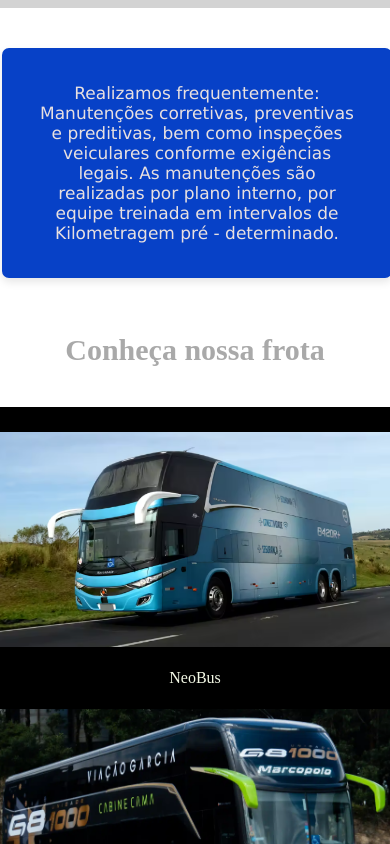
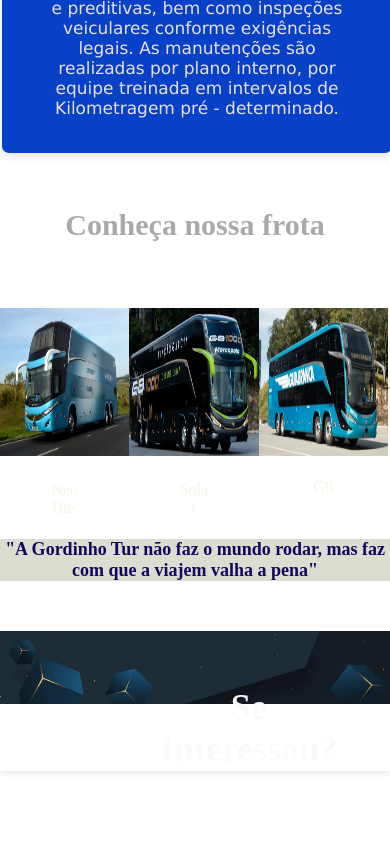
Before and after one commit to rafaelsp20/Bigsite, a React (Create React App) app: page / in a window 390 px wide. Shown: the part 1156-2000 px from the top of the page. After the commit the page ends 1933 px from the top, so only its background shows below. Built offline with nearby package versions, Linux system fonts and the light colour scheme.

Commit message:
Alteração do tamanho do banner da página inicial_03

```diff
--- a/src/components/pages/Teste/Teste.css
+++ b/src/components/pages/Teste/Teste.css
@@ -18,6 +18,7 @@
     font-size: 24px;
     margin-top: 25px;
     margin-bottom: 15px;
+    text-align: center;
 
 }
 
@@ -225,7 +226,7 @@
 
 
 
-  /*responsividade do banner e fotos*/
+  /*responsividade do banner e fotos
   @media (max-width: 1000px) {
     .container123 {
 
@@ -251,14 +252,14 @@
       }
       .fotos-onibus {
         flex-direction: column; /* As divs ficam em coluna (uma embaixo da outra) */
-        /*align-items: stretch;   /* As divs vão se esticar para 100% */
+        /*align-items: stretch;   /* As divs vão se esticar para 100%
         height: 850px;
         width: 75%;
-        align-items: center;
-      }
+        align-items: center;*/
+    /*  }
 
       .box {
-        width: 100%; /* As divs ocuparão 100% da largura da tela */
+        width: 100%; /* As divs ocuparão 100% da largura da tela
         height: 185px;
         margin-top: 10px;
         margin-bottom: 45px;
@@ -282,16 +283,16 @@
         background-color: #6e717e;
         box-shadow: 0 4px 8px rgba(0, 0, 0, 0.1);
         min-height: 25vh; /* Para garantir que o conteúdo ocupe a altura total da tela */
-        align-items: center;
+      /*  align-items: center;
         border-radius: 7px;
         margin-left: 70px;
 
       }
-   }
+   }*/
 
     /*responsividade do banner e fotos*/
 
-    @media (min-width: 358px) and (max-width: 999px) {
+    @media (min-width: 358px) and (max-width: 460px) {
 
       body{
         margin: 0;
@@ -339,7 +340,7 @@
 
       .fotos-onibus {
 
-        background-color: black;
+        background-color: transparent;
         width: 100%;
 
       }
```
